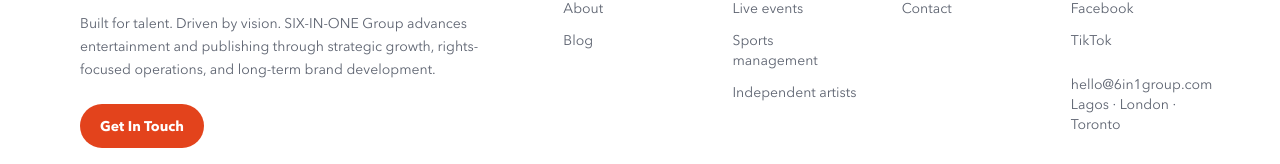
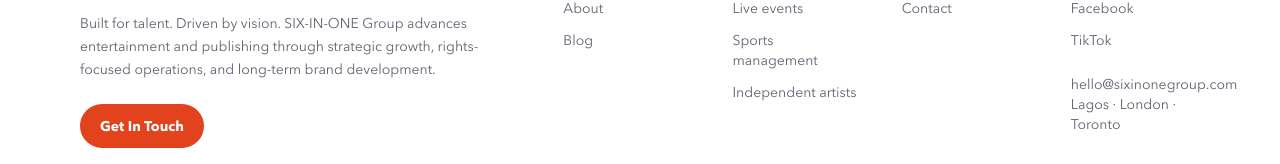
Before and after one commit to HenshawIII/sixinone, a Next.js app: page / in a window 1280 px wide. Shown: the part 3775-3939 px from the top of the page. Built offline with nearby package versions, Linux system fonts and the light colour scheme; no server answers; a web font is replaced by a local one.

Commit message:
nomenclature change

```diff
--- a/app/components/site-footer.tsx
+++ b/app/components/site-footer.tsx
@@ -86,7 +86,7 @@
                   TikTok
                 </a>
               </div>
-              <p className="mt-6 text-sm text-site-muted">hello@6in1group.com</p>
+              <p className="mt-6 text-sm text-site-muted">hello@sixinonegroup.com</p>
               <p className="text-sm text-site-muted">Lagos · London · Toronto</p>
             </div>
           </div>
```
